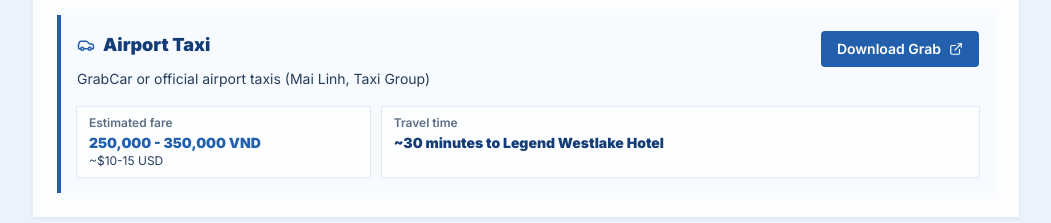
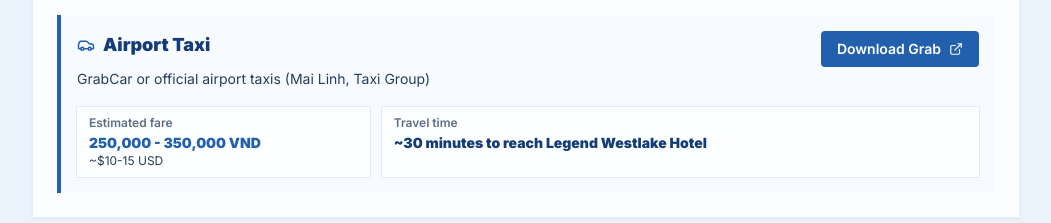
Before and after one commit to monkira99/acm2026, a Next.js app: page /venue in a window 1280 px wide. Shown: the part 1020-1243 px from the top of the page, without its empty margins (42-1093 px from the left). Built offline with nearby package versions, Linux system fonts and the light colour scheme.

Commit message:
fix(transportation): update duration text for clarity in transport options

```diff
--- a/src/components/venue/transportation-section.tsx
+++ b/src/components/venue/transportation-section.tsx
@@ -7,10 +7,10 @@
     details: "GrabCar or official airport taxis (Mai Linh, Taxi Group)",
     price: "250,000 - 350,000 VND",
     priceSubtitle: "~$10-15 USD",
-    duration: "~30 minutes to Legend Westlake Hotel",
+    duration: "~30 minutes to reach Legend Westlake Hotel",
     ctaText: "Download Grab",
     ctaUrl: "https://www.grab.com/vn/download/",
-  }
+  },
 ];
 
 export function TransportationSection() {
```
Also changed, not shown: 1 other file (tests, documents, lock files or other folders). Lines whose indentation alone changed are shown as unchanged.
